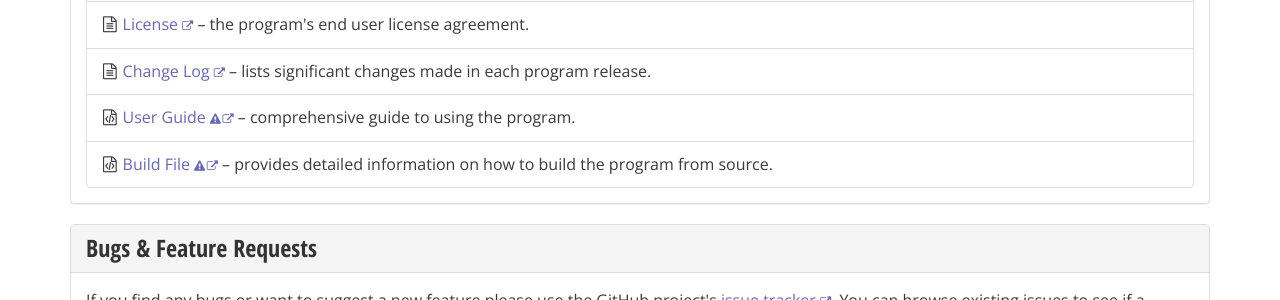
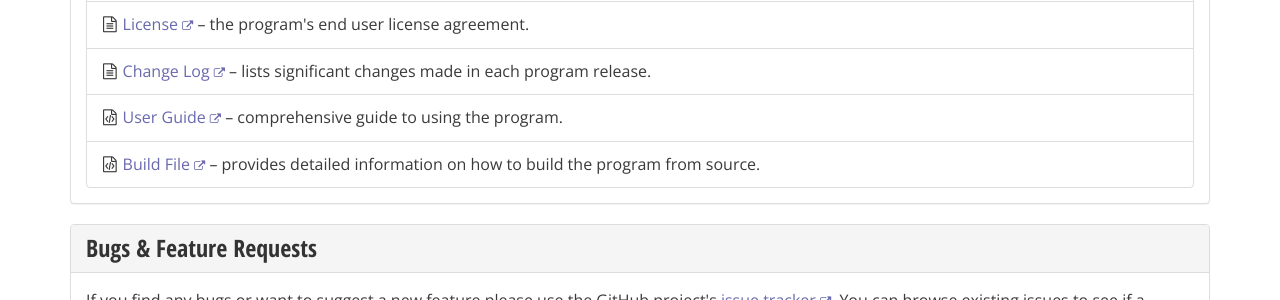
Before and after one commit to delphidabbler/delphidabbler.github.io, a Jekyll site: the page built from _software/pashi.html, in a window 1280 px wide. Shown: the part 2294-2594 px from the top of the page. Built offline with Jekyll 4.4.1, drawn with Linux system fonts in a browser that asks for light colours; nearby versions of some CDN libraries; comment, search, counter and statistics services are not loaded.

Commit message:
Replace http: URLs with https:

```diff
--- a/_software/pashi.html
+++ b/_software/pashi.html
@@ -113,10 +113,10 @@ status: "current"
         <span class="fa fa-fw fa-x-pad-right fa-file-text-o" aria-hidden="true"></span><a href="https://github.com/delphidabbler/pashi/blob/master/CHANGELOG.md">Change Log<span class="sr-only"> (markdown file)</span></a> &ndash; lists significant changes made in each program release.
       </li>
       <li class="list-group-item">
-        <span class="fa fa-fw fa-x-pad-right fa-file-code-o" aria-hidden="true"></span><a href="http://htmlpreview.github.io/?https://raw.githubusercontent.com/delphidabbler/pashi/master/Docs/UserGuide.html">User Guide<span class="sr-only"> (HTML)</span></a> &ndash; comprehensive guide to using the program.
+        <span class="fa fa-fw fa-x-pad-right fa-file-code-o" aria-hidden="true"></span><a href="https://htmlpreview.github.io/?https://raw.githubusercontent.com/delphidabbler/pashi/master/Docs/UserGuide.html">User Guide<span class="sr-only"> (HTML)</span></a> &ndash; comprehensive guide to using the program.
       </li>
       <li class="list-group-item">
-        <span class="fa fa-fw fa-x-pad-right fa-file-code-o" aria-hidden="true"></span><a href="http://htmlpreview.github.io/?https://raw.githubusercontent.com/delphidabbler/pashi/master/Build.html">Build File<span class="sr-only"> (HTML)</span></a> &ndash; provides detailed information on how to build the program from source.
+        <span class="fa fa-fw fa-x-pad-right fa-file-code-o" aria-hidden="true"></span><a href="https://htmlpreview.github.io/?https://raw.githubusercontent.com/delphidabbler/pashi/master/Build.html">Build File<span class="sr-only"> (HTML)</span></a> &ndash; provides detailed information on how to build the program from source.
       </li>
     </ul>
   </div>
```
